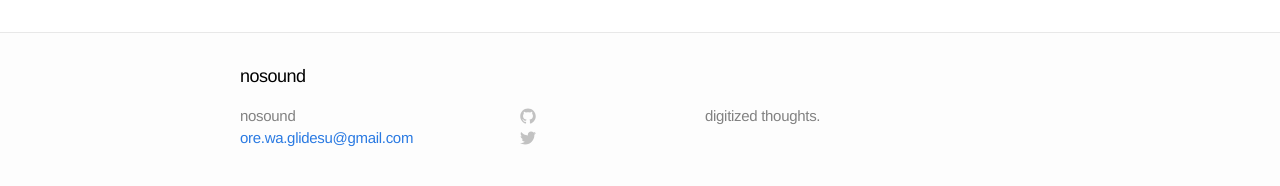
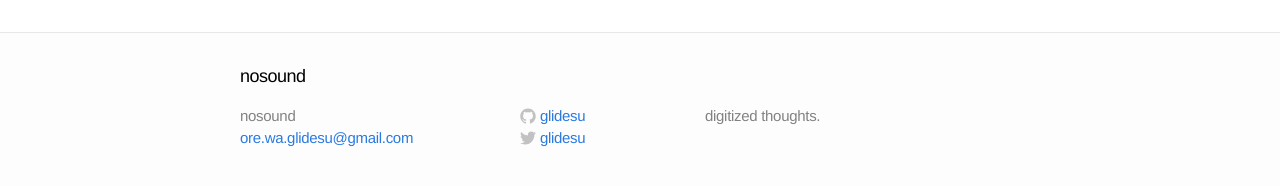
Before and after one commit to chamoji/chamoji.github.io, a Jekyll site: the page built from _posts/2014-05-19-Preparations.markdown, in a window 1280 px wide. Shown: the part 298-484 px from the top of the page. Built offline with Jekyll 4.4.1, drawn with Linux system fonts in a browser that asks for light colours.

Commit message:
added username

```diff
--- a/_config.yml
+++ b/_config.yml
@@ -4,6 +4,7 @@ email: ore.wa.glidesu@gmail.com
 description: "digitized thoughts."
 baseurl: ""
 url: "http://glidesu.github.io"
+username: glidesu
 
 # Build settings
 markdown: kramdown
```
